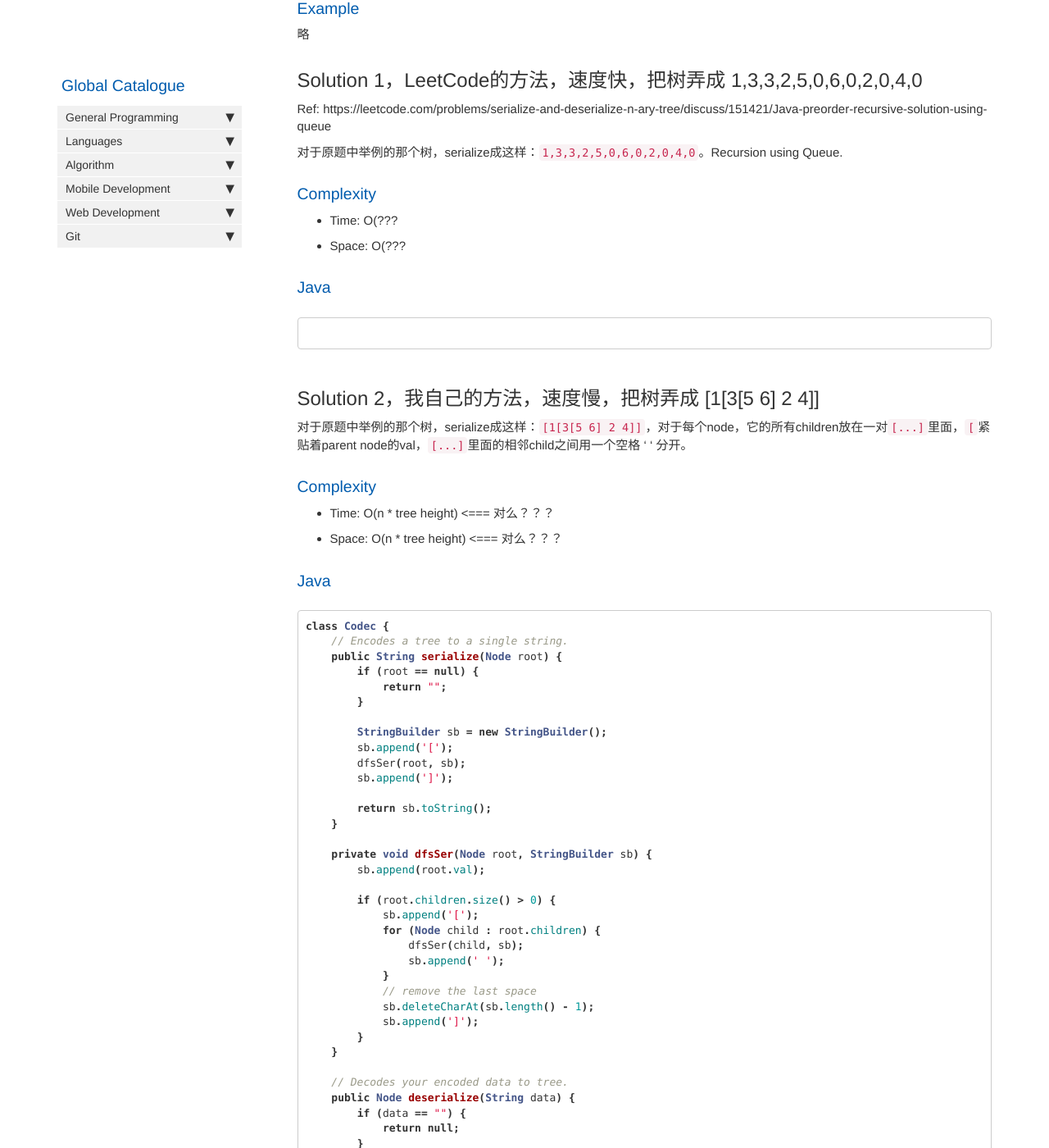
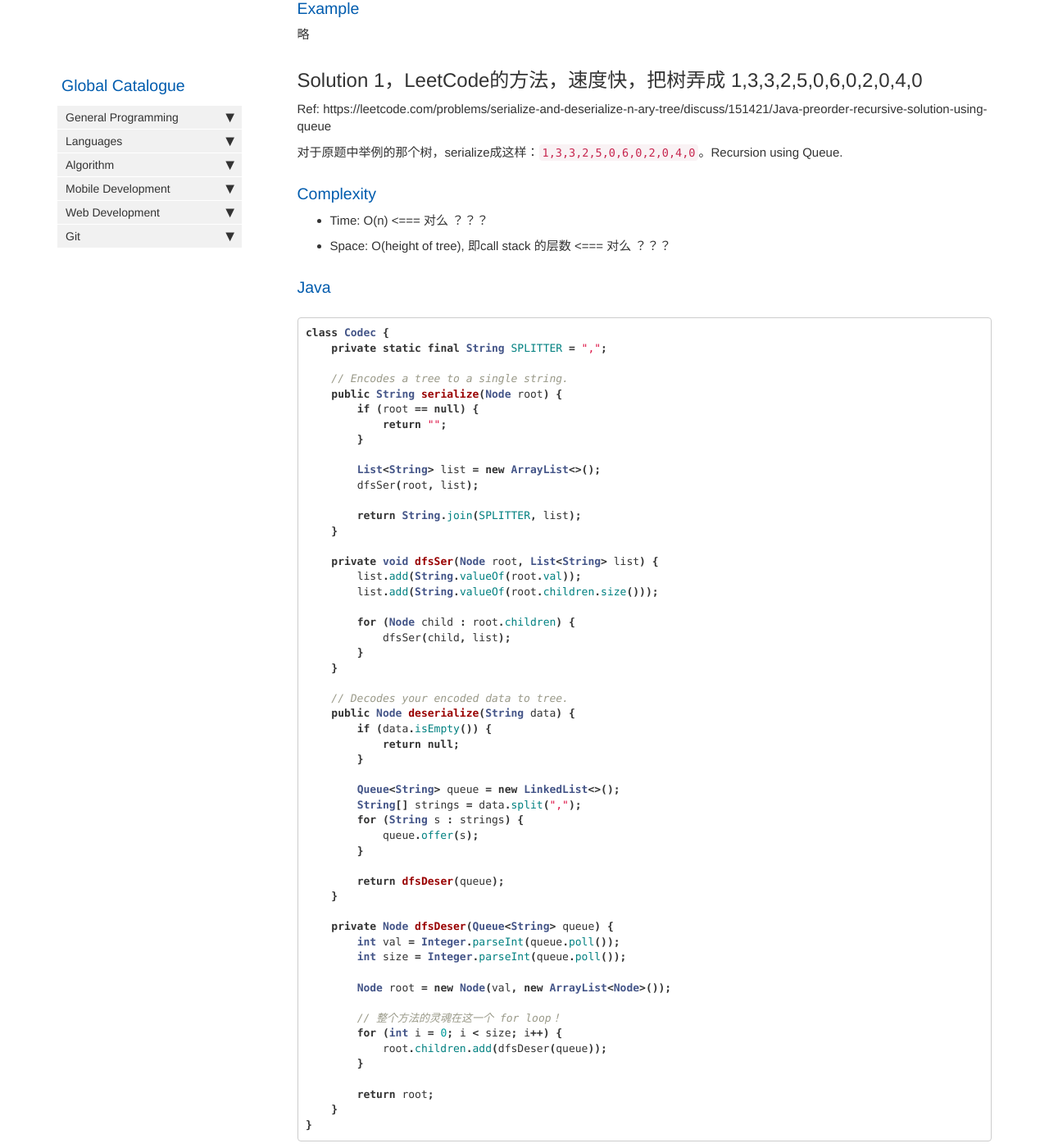
Before and after one commit to HungryOrc/hungryorc.github.io, a Jekyll site: the page built from pages/algorithm/algorithm_serialize_and_deserialize_n_ary_tree.md, in a window 1280 px wide and 1400 px high, scrolled down 1192 px. Shown: the whole window at 82% size. Built offline with Jekyll 4.4.1, drawn with Linux system fonts in a browser that asks for light colours; nearby versions of some CDN libraries; comment, search, counter and statistics services are not loaded.

Commit message:
Update algorithm_serialize_and_deserialize_n_ary_tree.md

````diff
--- a/pages/algorithm/algorithm_serialize_and_deserialize_n_ary_tree.md
+++ b/pages/algorithm/algorithm_serialize_and_deserialize_n_ary_tree.md
@@ -58,12 +58,64 @@ Ref: https://leetcode.com/problems/serialize-and-deserialize-n-ary-tree/discuss/
 对于原题中举例的那个树，serialize成这样：`1,3,3,2,5,0,6,0,2,0,4,0`。Recursion using Queue.
 
 ### Complexity
-* Time: O(???
-* Space: O(???
+* Time: O(n) <=== 对么 ？？？
+* Space: O(height of tree), 即call stack 的层数 <=== 对么 ？？？
 
 ### Java
 ```java
+class Codec {
+    private static final String SPLITTER = ",";
 
+    // Encodes a tree to a single string.
+    public String serialize(Node root) {
+        if (root == null) {
+            return "";
+        }
+
+        List<String> list = new ArrayList<>();
+        dfsSer(root, list);
+
+        return String.join(SPLITTER, list);
+    }
+
+    private void dfsSer(Node root, List<String> list) {
+        list.add(String.valueOf(root.val));
+        list.add(String.valueOf(root.children.size()));
+
+        for (Node child : root.children) {
+            dfsSer(child, list);
+        }
+    }
+
+    // Decodes your encoded data to tree.
+    public Node deserialize(String data) {
+        if (data.isEmpty()) {
+            return null;
+        }
+
+        Queue<String> queue = new LinkedList<>();
+        String[] strings = data.split(",");
+        for (String s : strings) {
+            queue.offer(s);
+        }
+
+        return dfsDeser(queue);
+    }
+
+    private Node dfsDeser(Queue<String> queue) {
+        int val = Integer.parseInt(queue.poll());
+        int size = Integer.parseInt(queue.poll());
+
+        Node root = new Node(val, new ArrayList<Node>());
+
+        // 整个方法的灵魂在这一个 for loop！
+        for (int i = 0; i < size; i++) {
+            root.children.add(dfsDeser(queue));
+        }
+
+        return root;
+    }
+}
 ```
 
 ## Solution 2，我自己的方法，速度慢，把树弄成 [1[3[5 6] 2 4]]
````
